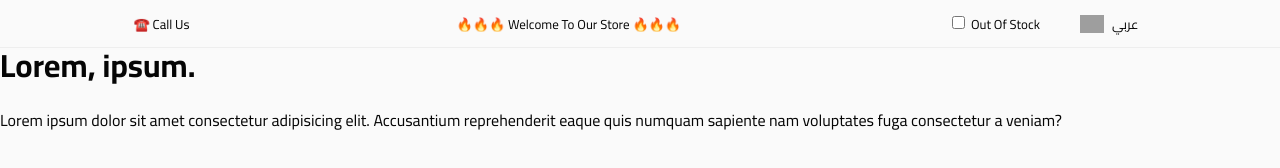
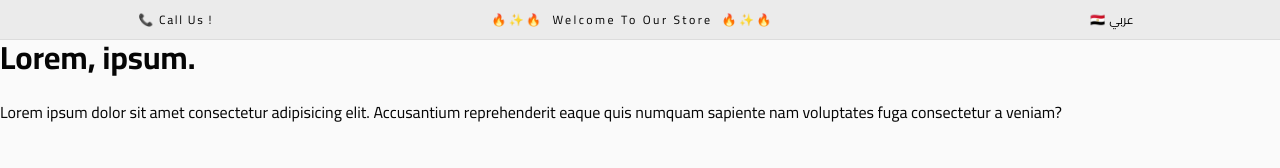
Before and after one commit to elsayed-hussein/elnile-ecommerce-sigma, a plain HTML site: page template/index.html in a window 1280 px wide. Drawn offline with Linux system fonts and the light colour scheme; grey boxes are pictures that could not be loaded.

Commit message:
start mid navbar

```diff
--- a/template/assets/scss/globals/_colors.scss
+++ b/template/assets/scss/globals/_colors.scss
@@ -1,5 +1,6 @@
 :root {
   --background-color-light: rgb(250, 250, 250);
+  --navbar-color-light: rgb(235, 235, 235);
   --text-color-light: rgb(5, 5, 5);
-  --border-color-light: rgb(238, 238, 238);
+  --border-color-light: rgb(220, 220, 220);
 }
--- a/template/assets/scss/layout/_navbar.scss
+++ b/template/assets/scss/layout/_navbar.scss
@@ -4,22 +4,23 @@
     align-items: center;
     justify-content: space-around;
     border-bottom: 1px solid var(--border-color-light);
-    background-color: var(--background-color-light);
-    min-height: 3rem;
-    font-size: small;
-    &StockStatus {
-      label {
-        cursor: pointer;
+    background-color: var(--navbar-color-light);
+    min-height: 2rem;
+    font-size: 0.75rem;
+    &Tell {
+      letter-spacing: 0.1rem;
+      span {
+        margin-right: 0.1rem;
       }
     }
     &Welcome {
       p {
         margin: 0;
+        letter-spacing: 0.15rem;
+        span {
+          margin: 0 0.25rem;
+        }
       }
-    }
-    &Right {
-      display: flex;
-      align-items: center;
     }
     &List {
       display: flex;
@@ -32,11 +33,21 @@
         align-items: center;
         justify-content: center;
         margin: 0.5rem;
-        img {
-          margin-right: 0.5rem;
-          width: 1.5rem;
+        span {
+          margin-left: 0.25rem;
         }
       }
     }
   }
 }
+@media (max-width: 1023px) {
+  .navbar__topWelcome {
+    display: none;
+  }
+}
+@media (max-width: 479px) {
+  .navbar__topListItem span,
+  .navbar__topTell span {
+    display: none;
+  }
+}
--- a/template/index.html
+++ b/template/index.html
@@ -34,32 +34,40 @@
             <!-- Start Top Nav -->
             <nav class="navbar__top">
                 <div class="navbar__topTell">
-                    <a href="tel:+111348474">☎️ <span>Call Us</span> </a>
+                    <a href="tel:+20111348474">📞 <span>Call Us !</span> </a>
                 </div>
                 <div class="navbar__topWelcome">
-                    <p>🔥🔥🔥 Welcome To Our Store 🔥🔥🔥</p>
-                </div>
-                <div class="navbar__topRight">
-                    <div class="navbar__topStockStatus">
-                        <input type="checkbox" name="stockStatus" id="stockStatus">
-                        <label for="stockStatus">Out Of Stock</label>
+                    <p>
+                        🔥✨🔥
+                        <span>
+                            Welcome To Our Store
+                        </span>
+                        🔥✨🔥
+                    </p>
                 </div>
                 <div class="navbar__topLang">
                     <ul class="navbar__topList">
                         <li class="navbar__topListItem" style="display:none ;">
-                                <img srcset="https://img.icons8.com/color/344/usa.png 2x" alt="icon" loading="lazy">
+                            🇺🇸
+                            <span>
                                 English
+                            </span>
                         </li>
                         <li class="navbar__topListItem">
-                                <img srcset="https://img.icons8.com/color/452/egypt.png 2x" alt="Egypt icon in Color"
-                                    loading="lazy">
+                            🇪🇬
+                            <span>
                                 عربي
+                            </span>
                         </li>
                     </ul>
                 </div>
-                </div>
             </nav>
             <!-- End Top Nav -->
+            <!-- Start Mid Nav -->
+            <nav class="navbar__mid">
+
+            </nav>
+            <!-- End Mid Nav -->
         </header>
         <!-- End Nav -->
         <h1>Lorem, ipsum.</h1>
```
Also changed, not shown: template/assets/css/style.min.css. Lines whose indentation alone changed are shown as unchanged.
